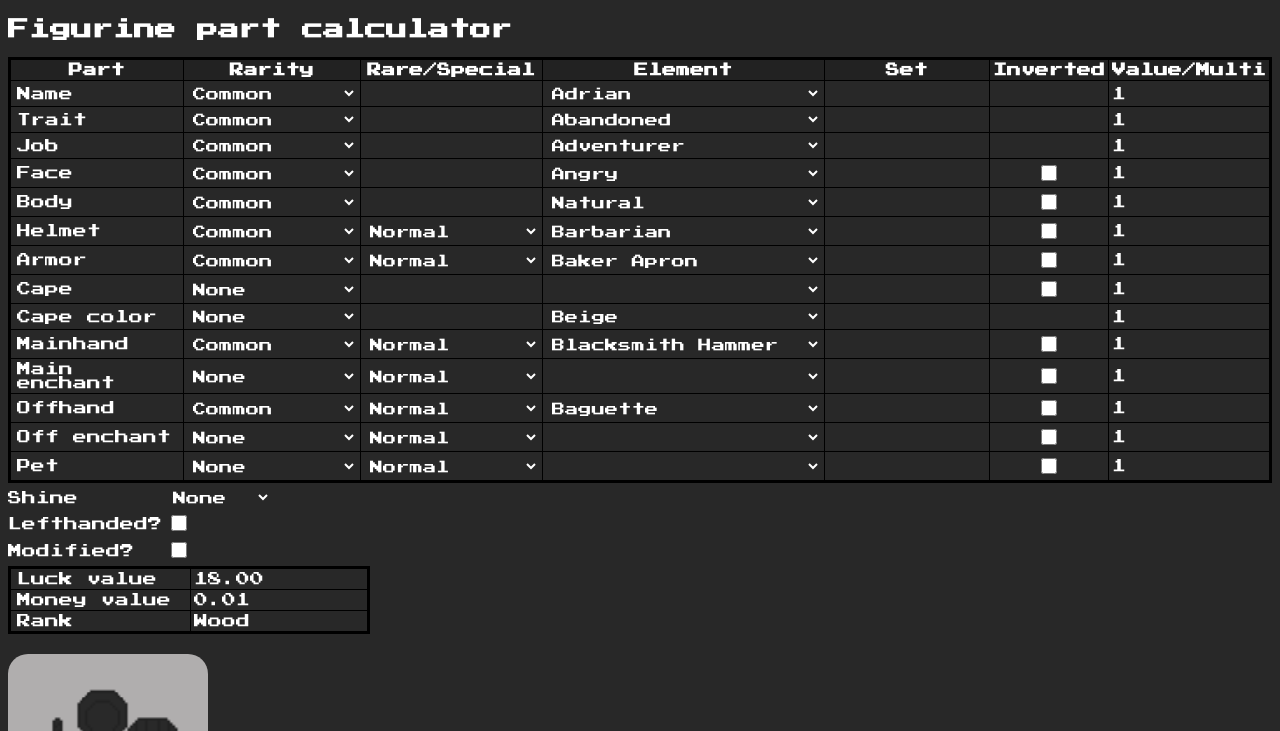
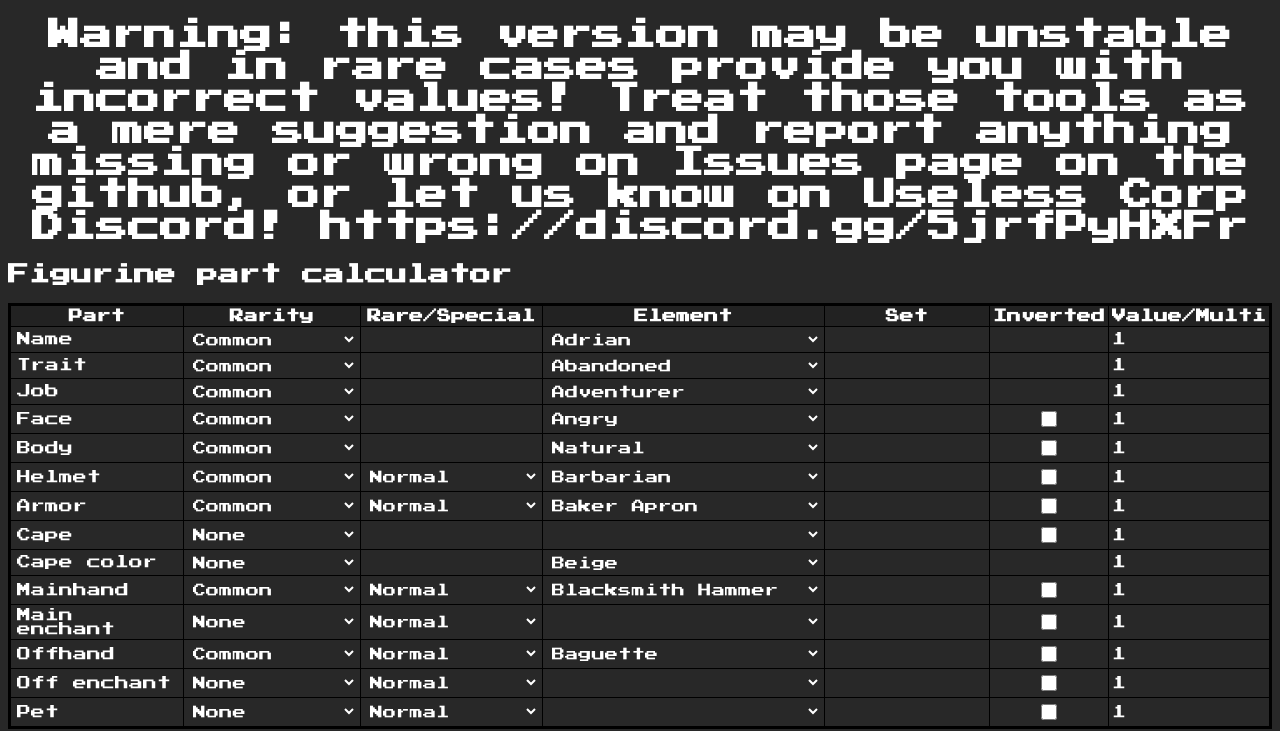
Before and after one commit to deechimaru/randoknights-tools, a plain HTML site: page index.html in a window 1280 px wide. Shown: the part 56-787 px from the top of the page. Drawn offline with nearby package versions, Linux system fonts and the light colour scheme.

Commit message:
Update index.html

```diff
--- a/index.html
+++ b/index.html
@@ -12,6 +12,7 @@
 <body>
     <header>
         <h1>Rando'Knights Tools</h1>
+        <h1>Warning: this version may be unstable and in rare cases provide you with incorrect values! Treat those tools as a mere suggestion and report anything missing or wrong on Issues page on the github, or let us know on Useless Corp Discord! https://discord.gg/5jrfPyHXFr</h1>
     </header>
     <main>
         <h2>Figurine part calculator</h2>
```
